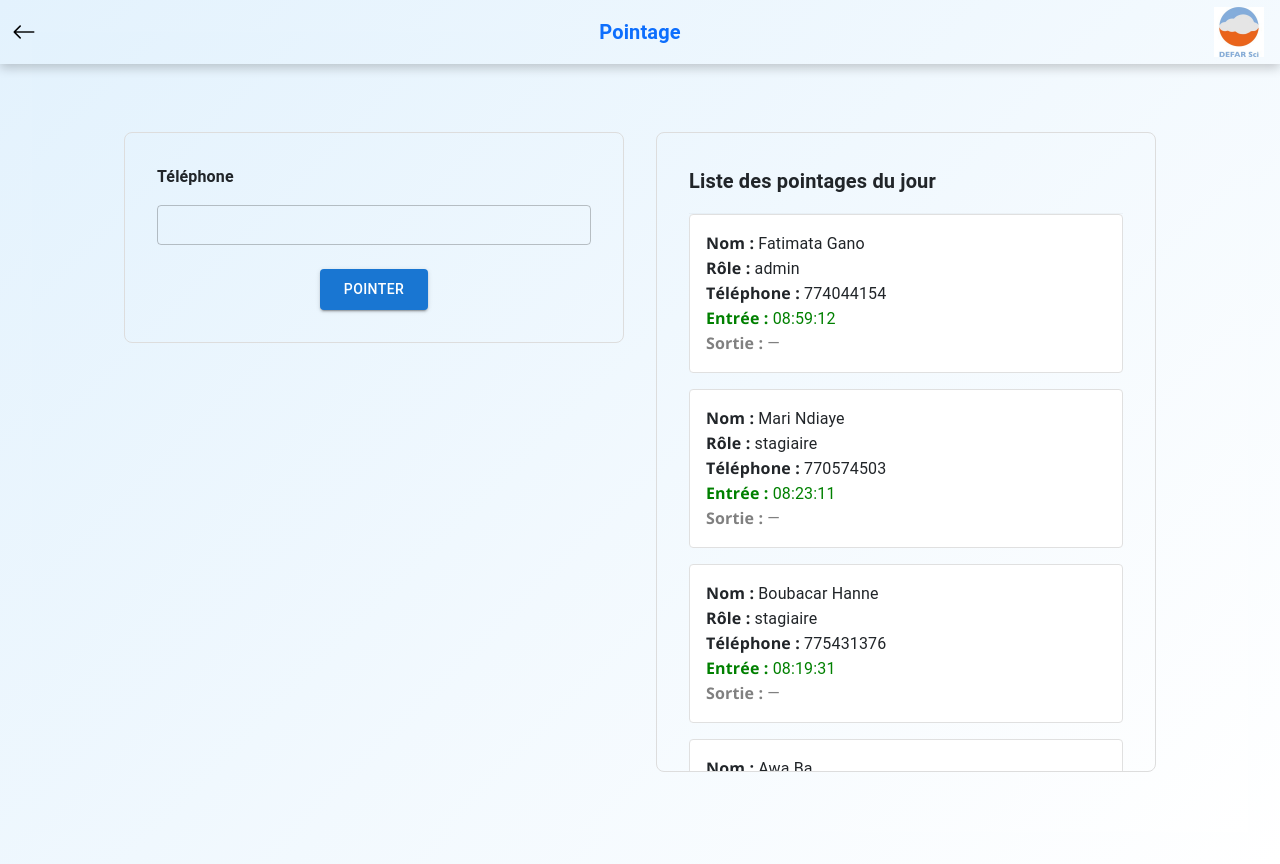
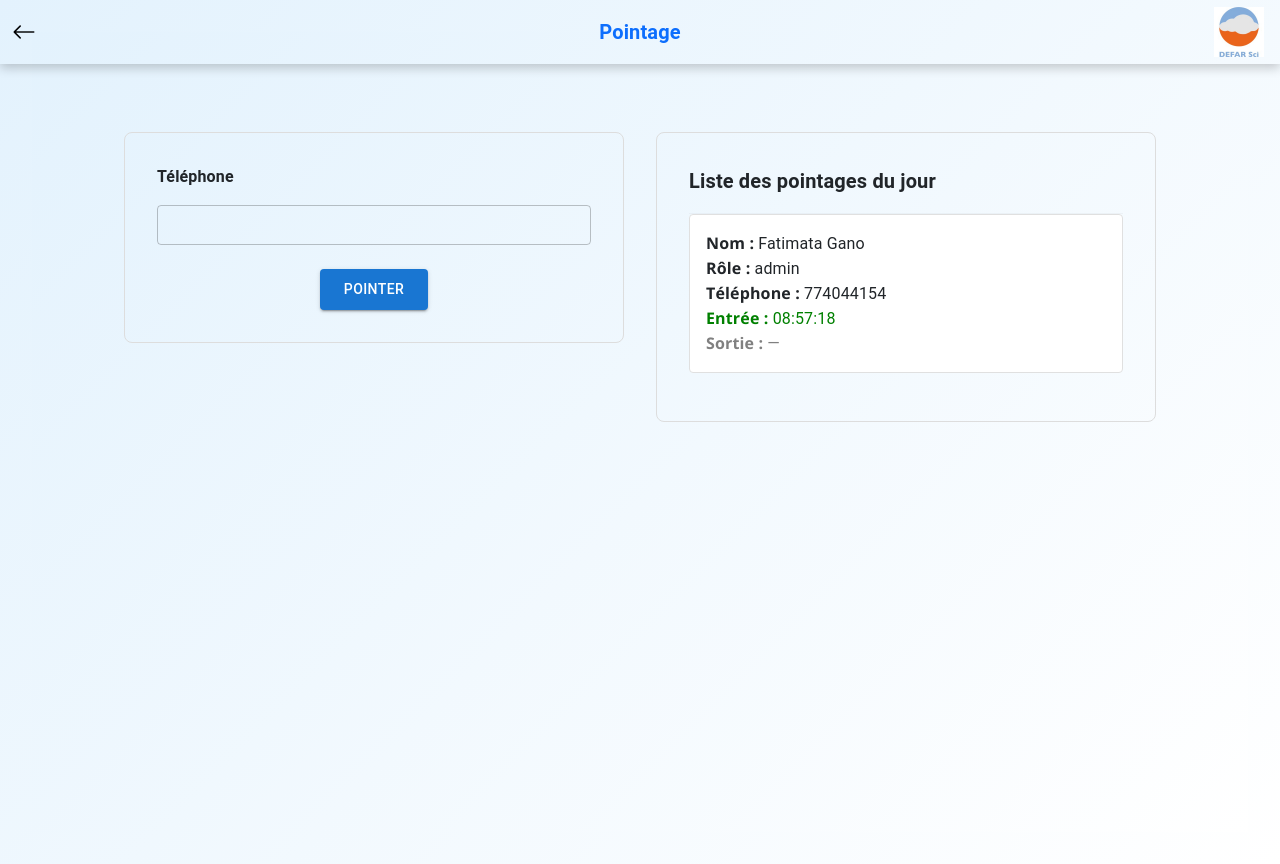
Before and after one commit to FatimaHanne/Pointage, a React (Vite) app: page /pointer in a window 1280 px wide. Built offline with nearby package versions, Linux system fonts and the light colour scheme; data requests are answered from the project's data file.

Commit message:
modifier

```diff
--- a/db.json
+++ b/db.json
@@ -17,44 +17,28 @@
   ],
   "pointages": [
     {
-      "id": "f1f3",
+      "id": "e7fb",
       "nom": "Fatimata Gano",
       "phone": "774044154",
       "date": "2025-04-23",
-      "entree": "08:59:12",
+      "entree": "08:57:18",
       "role": "admin"
     },
     {
-      "id": "0d3a",
+      "id": "d19e",
+      "nom": "Fatimata Gano",
+      "phone": "774044154",
+      "date": "2025-04-24",
+      "entree": "09:03:42",
+      "role": "admin"
+    },
+    {
+      "id": "a70c",
       "nom": "Daba Gano",
       "phone": "778897035",
-      "date": "2025-04-23",
-      "entree": "08:13:02",
-      "role": "etudiant"
-    },
-    {
-      "id": "9113",
-      "nom": "Awa Ba",
-      "phone": "756388092",
-      "date": "2025-04-23",
-      "entree": "08:16:54",
-      "role": "etudiant"
-    },
-    {
-      "id": "43dd",
-      "nom": "Boubacar Hanne",
-      "phone": "775431376",
-      "date": "2025-04-23",
-      "entree": "08:19:31",
-      "role": "etudiant"
-    },
-    {
-      "id": "6281",
-      "nom": "Mari Ndiaye",
-      "phone": "770574503",
-      "date": "2025-04-23",
-      "entree": "08:23:11",
-      "role": "etudiant"
+      "date": "2025-04-24",
+      "entree": "09:08:23",
+      "role": "stagiaire"
     }
   ],
   "admin": [
--- a/src/components/PointageForm.jsx
+++ b/src/components/PointageForm.jsx
@@ -0,0 +1 @@
+// http://192.168.1.8:3000
--- a/src/pages/pointer/Pointer.jsx
+++ b/src/pages/pointer/Pointer.jsx
@@ -36,18 +36,18 @@ export default function Pointer() {
     const currentTime = now.getHours() * 60 + now.getMinutes();
     const morningStart = 8 * 60;
     const morningEnd = 12 * 60 + 0; // ou simplement 720
-    const eveningStart = 15 * 60;
-    const eveningEnd = 18 * 60;
+    const eveningStart = 15 * 60 ;
+    const eveningEnd = 18 * 60 + 0;
 
     try {
       const resPointeur = await axios.get(`http://localhost:3000/ajout-pointeur?phone=${phone}`);
-      const pointeur = resPointeur.data[0]; // Le pointeur trouv
+      const pointeur = resPointeur.data[0];
 
       if (!pointeur) {
         toast.error("L'utilisateur n'existe pas !");
         return;
       }
-      const role = pointeur.role === "admin" || pointeur.role === "etudiant" ? pointeur.role : "etudiant"; // Valeur par défaut "etudiant"
+      const role = pointeur.role === "admin" || pointeur.role === "stagiaire" ? pointeur.role : "stagiaire"; // Valeur par défaut "etudiant"
 
       const nomComplet = `${pointeur.PrenomPointeur} ${pointeur.NomPointeur}`;
 
```
